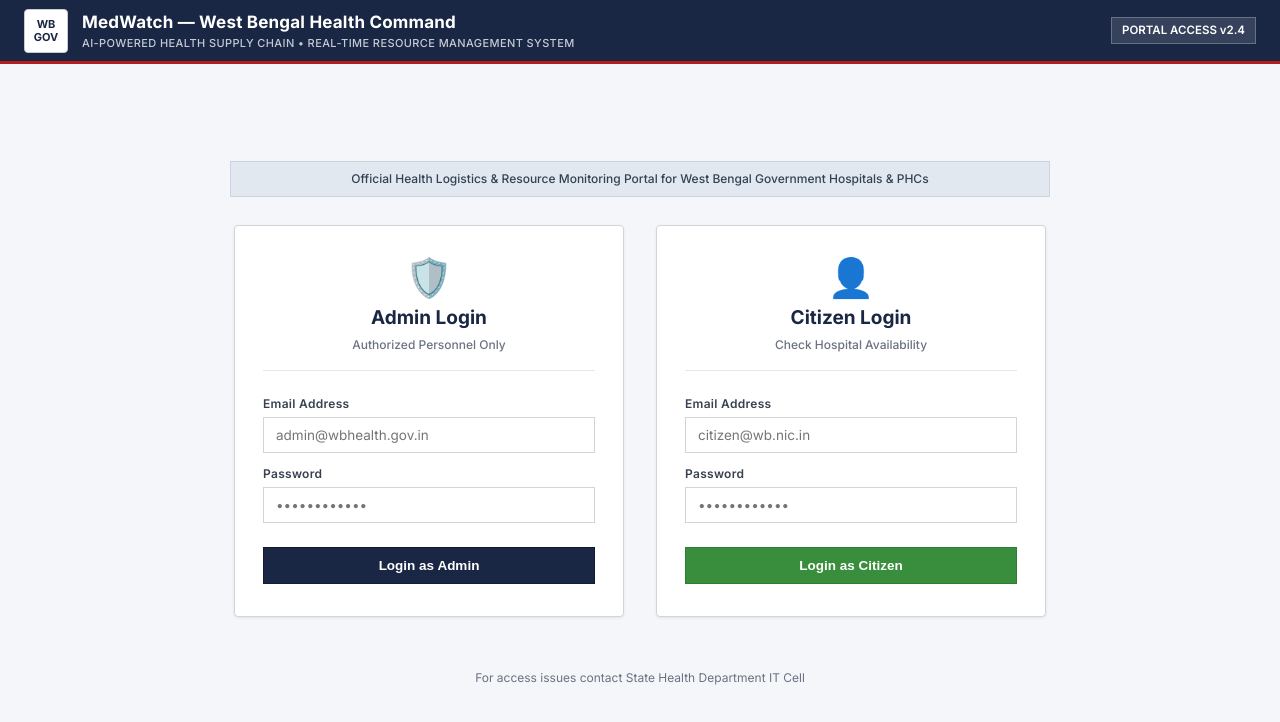
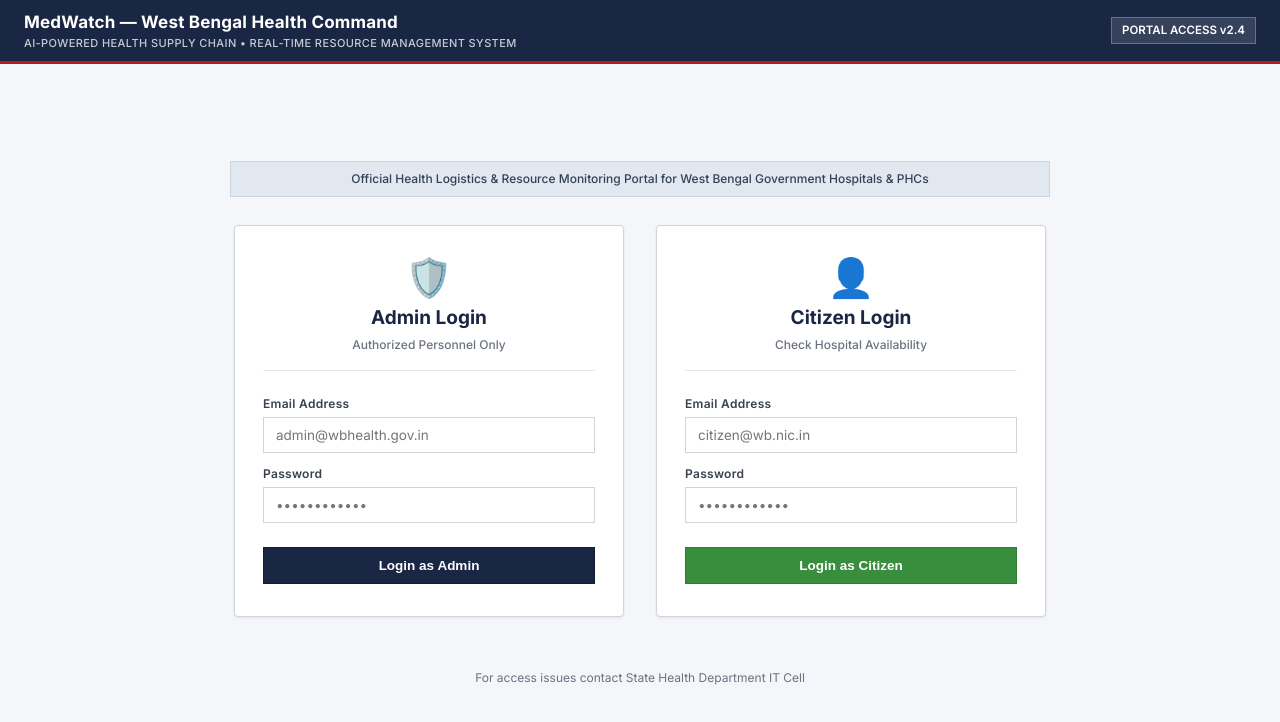
Before and after one commit to shreejitchakraborty9-arch/med-care, a website with bundled scripts: page index.html in a window 1280 px wide. Built offline with nearby package versions, Linux system fonts and the light colour scheme; files whose address does not match are found by name.

Commit message:
chore: remove WB GOV emblem logo from headers

```diff
--- a/index.html
+++ b/index.html
@@ -13,9 +13,6 @@
   <!-- Government Official Header -->
   <header class="header">
     <div class="header-brand">
-      <div class="wb-logo" aria-label="Government of West Bengal Emblem">
-        <span>WB<br>GOV</span>
-      </div>
       <div class="header-title-wrap">
         <h1>MedWatch — West Bengal Health Command</h1>
         <p>AI-Powered Health Supply Chain • Real-Time Resource Management System</p>
```
Also changed, not shown: dashboard.html (+0 -3 lines), user-view.html (+0 -3 lines).
